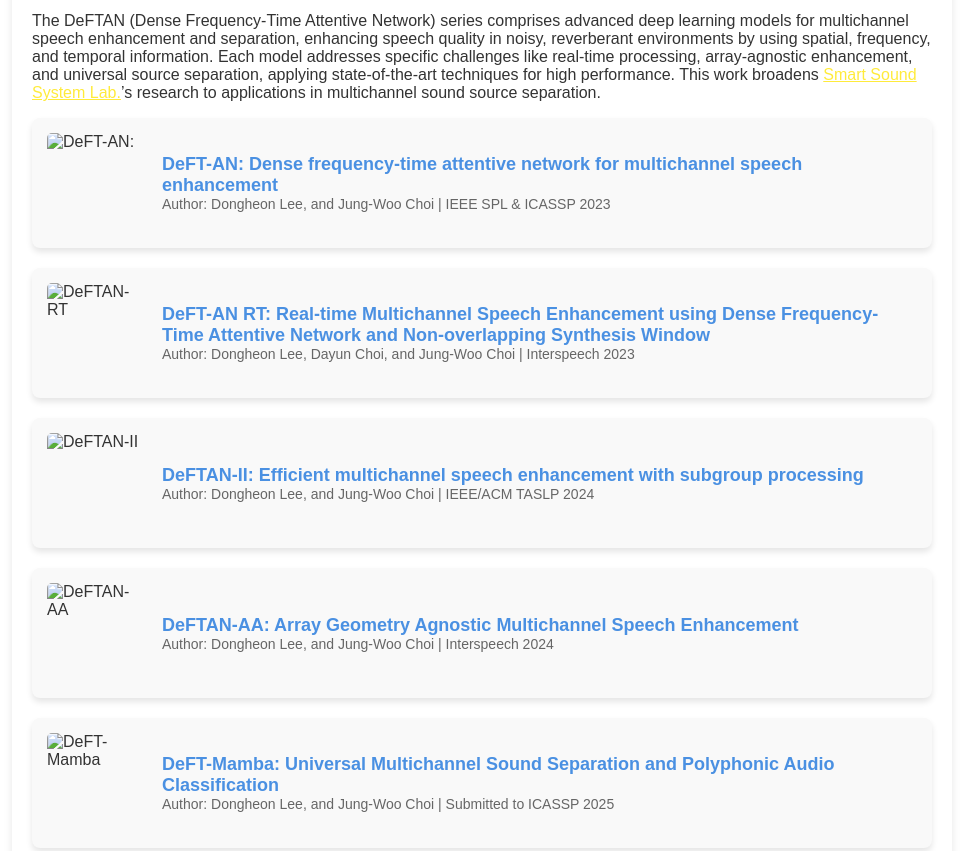
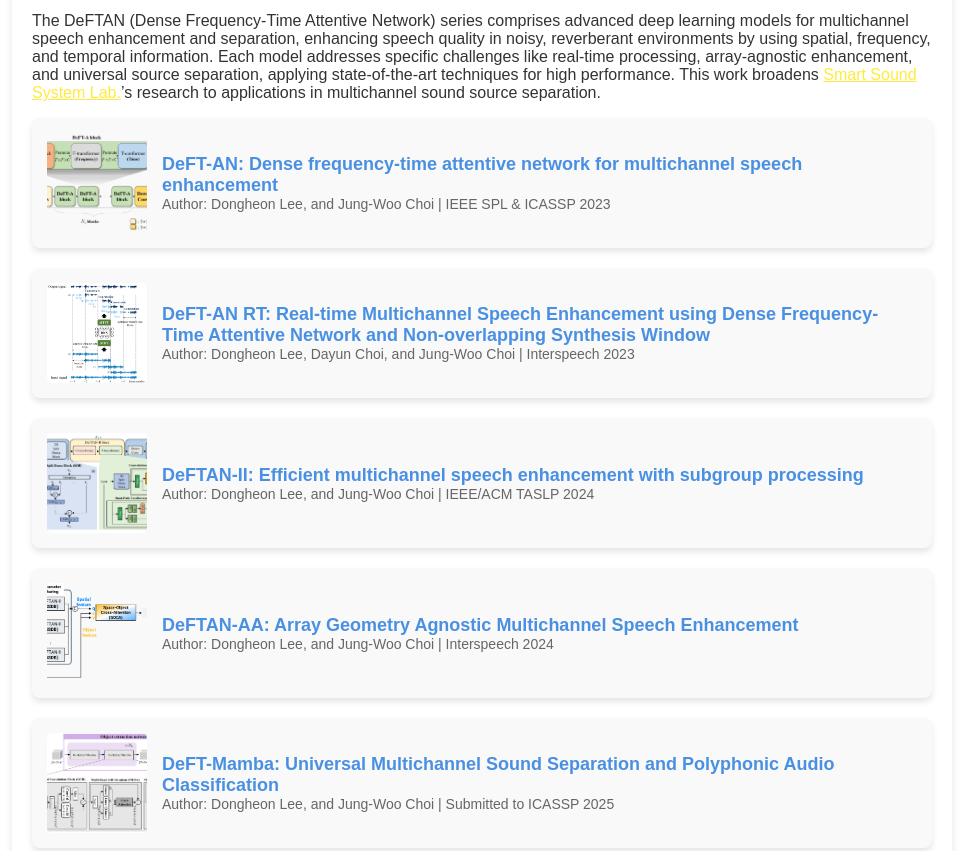
Before and after one commit to donghoney0416/DeFTAN-Series, a plain HTML site: page index.html in a window 1280 px wide. Shown: the part 280-1131 px from the top of the page, without its empty margins (158-1120 px from the left). Drawn offline with Linux system fonts and the light colour scheme.

Commit message:
Update index.html

```diff
--- a/index.html
+++ b/index.html
@@ -117,7 +117,7 @@ The DeFTAN (Dense Frequency-Time Attentive Network) series comprises advanced de
 
         <!-- Content Item 1 -->
         <div class="content-item">
-            <img src="./figure/DeFTAN_figure" alt="DeFT-AN: ">
+            <img src="./figure/DeFTAN_figure.png" alt="DeFT-AN: ">
             <div class="content-text">
                 <a href="https://github.com/donghoney0416/DeFT-AN" target="_blank">DeFT-AN: Dense frequency-time attentive network for multichannel speech enhancement</a>
                 <div class="content-details">Author: Dongheon Lee, and Jung-Woo Choi | IEEE SPL & ICASSP 2023</div>
@@ -126,7 +126,7 @@ The DeFTAN (Dense Frequency-Time Attentive Network) series comprises advanced de
 
         <!-- Content Item 2 -->
         <div class="content-item">
-            <img src="./figure/DeFTANRT_figure" alt="DeFTAN-RT">
+            <img src="./figure/DeFTANRT_figure.png" alt="DeFTAN-RT">
             <div class="content-text">
                 <a href="https://github.com/donghoney0416/DeFT-AN-RT" target="_blank">DeFT-AN RT: Real-time Multichannel Speech Enhancement using Dense Frequency-Time Attentive Network and Non-overlapping Synthesis Window</a>
                 <div class="content-details">Author: Dongheon Lee, Dayun Choi, and Jung-Woo Choi | Interspeech 2023</div>
@@ -135,7 +135,7 @@ The DeFTAN (Dense Frequency-Time Attentive Network) series comprises advanced de
 
         <!-- Content Item 3 -->
         <div class="content-item">
-            <img src="./figure/DeFTAN2_figure" alt="DeFTAN-II">
+            <img src="./figure/DeFTAN2_figure.png" alt="DeFTAN-II">
             <div class="content-text">
                 <a href="https://donghoney0416.github.io/demos-DeFTAN-II/demo-page.html" target="_blank">DeFTAN-II: Efficient multichannel speech enhancement with subgroup processing</a>
                 <div class="content-details">Author: Dongheon Lee, and Jung-Woo Choi | IEEE/ACM TASLP 2024</div>
@@ -144,7 +144,7 @@ The DeFTAN (Dense Frequency-Time Attentive Network) series comprises advanced de
 
         <!-- Content Item 4 -->
         <div class="content-item">
-            <img src="./figure/DeFTANAA_figure" alt="DeFTAN-AA">
+            <img src="./figure/DeFTANAA_figure.png" alt="DeFTAN-AA">
             <div class="content-text">
                 <a href="https://donghoney0416.github.io/DeFTAN-AA/" target="_blank">DeFTAN-AA: Array Geometry Agnostic Multichannel Speech Enhancement</a>
                 <div class="content-details">Author: Dongheon Lee, and Jung-Woo Choi | Interspeech 2024</div>
@@ -153,7 +153,7 @@ The DeFTAN (Dense Frequency-Time Attentive Network) series comprises advanced de
 
         <!-- Content Item 5 -->
         <div class="content-item">
-            <img src="./figure/DeFTMamba_figure" alt="DeFT-Mamba">
+            <img src="./figure/DeFTMamba_figure.png" alt="DeFT-Mamba">
             <div class="content-text">
                 <a href="https://donghoney0416.github.io/DeFTMamba/" target="_blank">DeFT-Mamba: Universal Multichannel Sound Separation and Polyphonic Audio Classification</a>
                 <div class="content-details">Author: Dongheon Lee, and Jung-Woo Choi | Submitted to ICASSP 2025</div>
```
